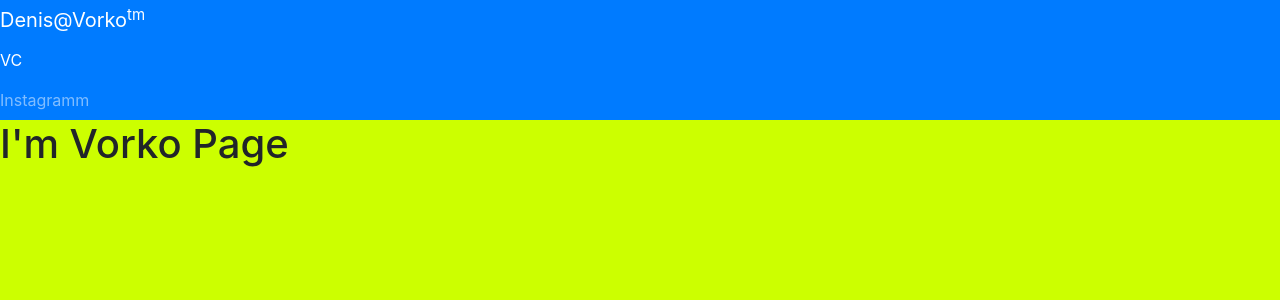
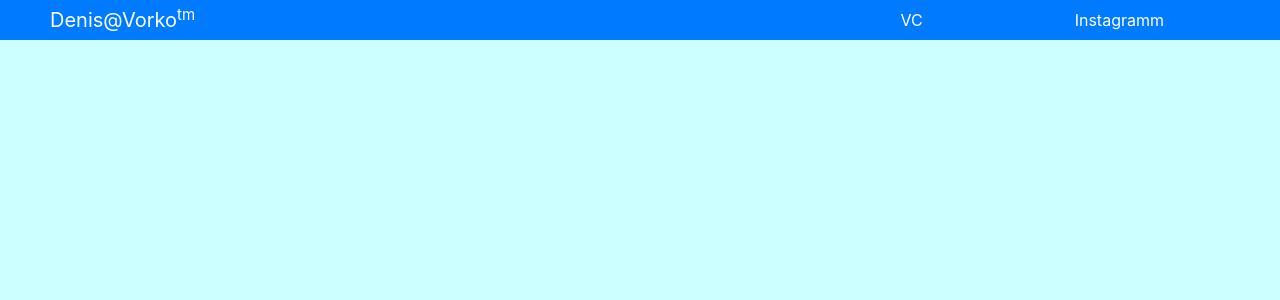
Before and after one commit to ihoryarosh/django_examples, a Django app: template mysite/page_denis_vorko/templates/page_denis_vorko/wrapper.html in a window 1280 px wide. Shown: the top 300 px of the page. Run offline with Django 3.2, Linux system fonts and the light colour scheme; the template is opened without the code that fills it, so the values that code supplies are empty; some libraries are stand-ins or nearby versions.

Commit message:
add six csrd on Vorko Page

```diff
--- a/mysite/page_denis_vorko/static/page_denis_vorko/css/mystyle.css
+++ b/mysite/page_denis_vorko/static/page_denis_vorko/css/mystyle.css
@@ -1,3 +1,18 @@
 body {
-background: #ccff00;
+background: #ccffff;
 }
+.nav-link {
+	color: #fff;
+}
+.nav {
+	justify-content: space-between;
+	padding: 0 50px;
+
+}
+.nav-item {
+	padding-left: 120px;
+}
+.row {
+	justify-content: space-around;
+	margin-top: 50px;
+}
--- a/mysite/page_denis_vorko/templates/page_denis_vorko/wrapper.html
+++ b/mysite/page_denis_vorko/templates/page_denis_vorko/wrapper.html
@@ -13,17 +13,18 @@
 <body>
     <nav class="nav navbar-dark bg-primary">
         <div class="navbar-brand">Denis@Vorko<sup>tm</sup></div>
-       <div class=" navbar-collapse" id="navbarSupportedContent">
-    <ul class="navbar-nav mr-auto">
-      <li class="nav-item active">
+
+    <ul class="nav">
+      <li class="nav-item">
         <a class="nav-link" href="#">VC <span class="sr-only">(current)</span></a>
       </li>
       <li class="nav-item">
         <a class="nav-link" href="#">Instagramm</a>
       </li>
     </ul>
+
     </nav>
-    <h1>I'm Vorko Page</h1>
+
     {% block content %}
     {% endblock %}
 </body>
--- a/mysite/static/page_denis_vorko/css/mystyle.css
+++ /dev/null
@@ -1,3 +0,0 @@
-body {
-background: #ccff00;
-}
```
Also changed, not shown: mysite/page_denis_vorko/templates/page_denis_vorko/index.html (+58 -0 lines).
